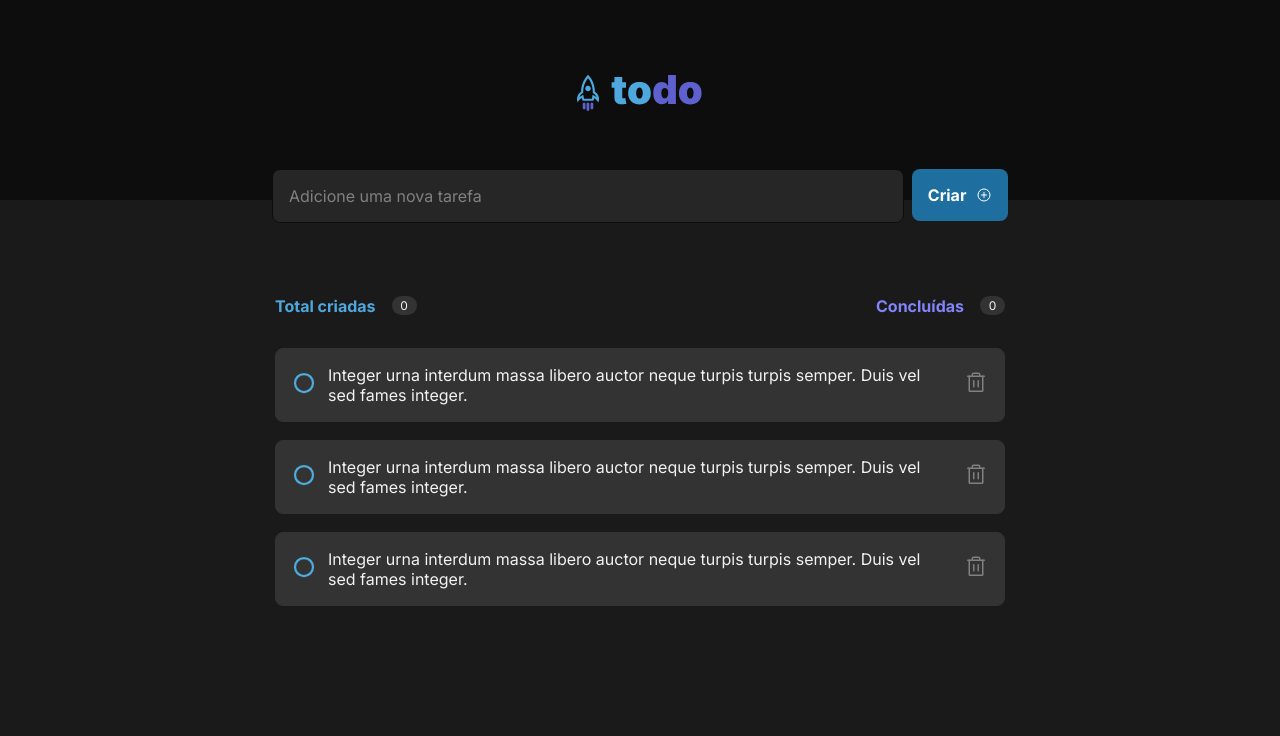
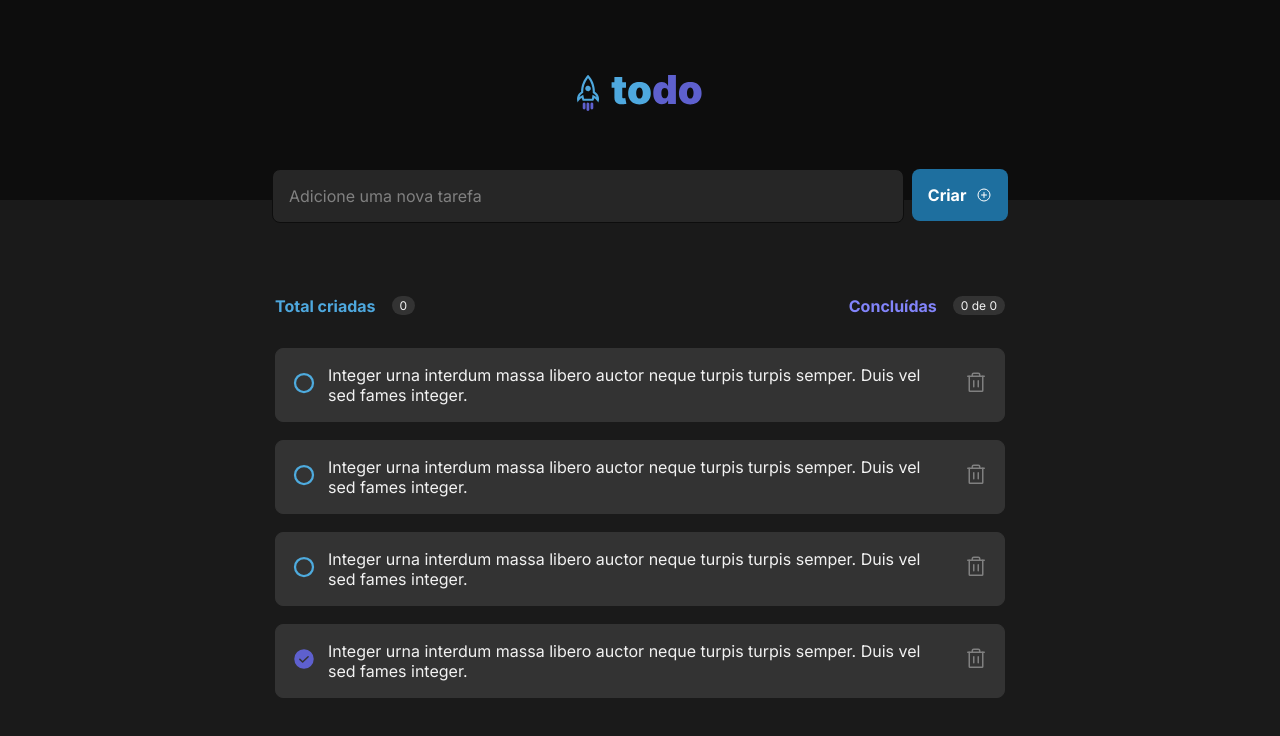
Before and after one commit to PedroMakengo/ignite-todo-list, a React (Vite) app: page / in a window 1280 px wide. Shown: the top 736 px of the page. Built offline with nearby package versions, Linux system fonts and the light colour scheme.

Commit message:
Terminando a primeira etapa

```diff
--- a/src/components/Task/index.tsx
+++ b/src/components/Task/index.tsx
@@ -9,9 +9,10 @@ import {
   ItemTask,
 } from './styles'
 
-import { ClipboardText, Trash, Circle } from 'phosphor-react'
+import { ClipboardText, Trash, Circle, CheckCircle } from 'phosphor-react'
 
 export function Task() {
+  const tasks = [1]
   return (
     <Container>
       <TaskInfo>
@@ -21,16 +22,17 @@ export function Task() {
         </TaskCreated>
         <TaskDone>
           <strong>Concluídas</strong>
-          <Counter>0</Counter>
+          <Counter>0 de 0</Counter>
         </TaskDone>
       </TaskInfo>
-      {/*
+
+      {!tasks.length ? (
         <EmptyTask>
           <ClipboardText size={56} />
           <strong>Você ainda não tem tarefas cadastradas</strong>
           <span>Crie tarefas e organize seus itens a fazer</span>
-      </EmptyTask> */}
-
+        </EmptyTask>
+      ) : (
         <ListTask>
           <ItemTask>
             <button title="Checar o botão">
@@ -68,7 +70,20 @@ export function Task() {
               <Trash size={24} color="#808080" />
             </button>
           </ItemTask>
+          <ItemTask>
+            <button title="Checar o botão">
+              <CheckCircle size={24} weight="fill" color="#5E60CE" />
+            </button>
+            <p>
+              Integer urna interdum massa libero auctor neque turpis turpis
+              semper. Duis vel sed fames integer.
+            </p>
+            <button title="Deletar task">
+              <Trash size={24} color="#808080" />
+            </button>
+          </ItemTask>
         </ListTask>
+      )}
     </Container>
   )
 }
--- a/src/components/Task/styles.ts
+++ b/src/components/Task/styles.ts
@@ -27,7 +27,6 @@ export const TaskDone = styled(BaseTask)`
 `
 
 export const Counter = styled.span`
-  width: 25px;
   height: 19px;
   background: ${(props) => props.theme['gray-400']};
 
@@ -38,6 +37,8 @@ export const Counter = styled.span`
 
   color: ${(props) => props.theme['gray-100']};
   font-size: 12px;
+
+  padding: 2px 8px;
 `
 
 export const EmptyTask = styled.div`
```
Lines whose indentation alone changed are shown as unchanged.
